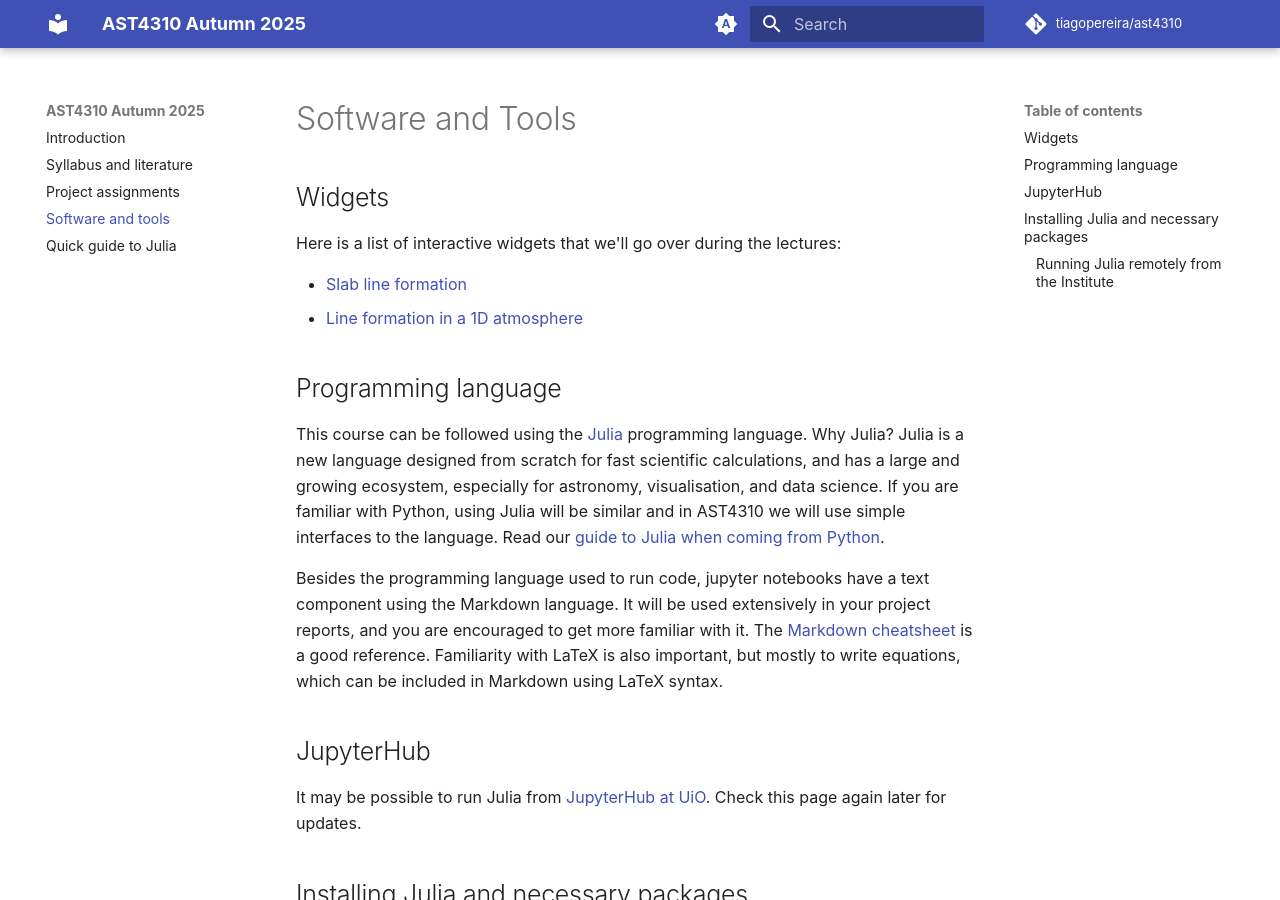
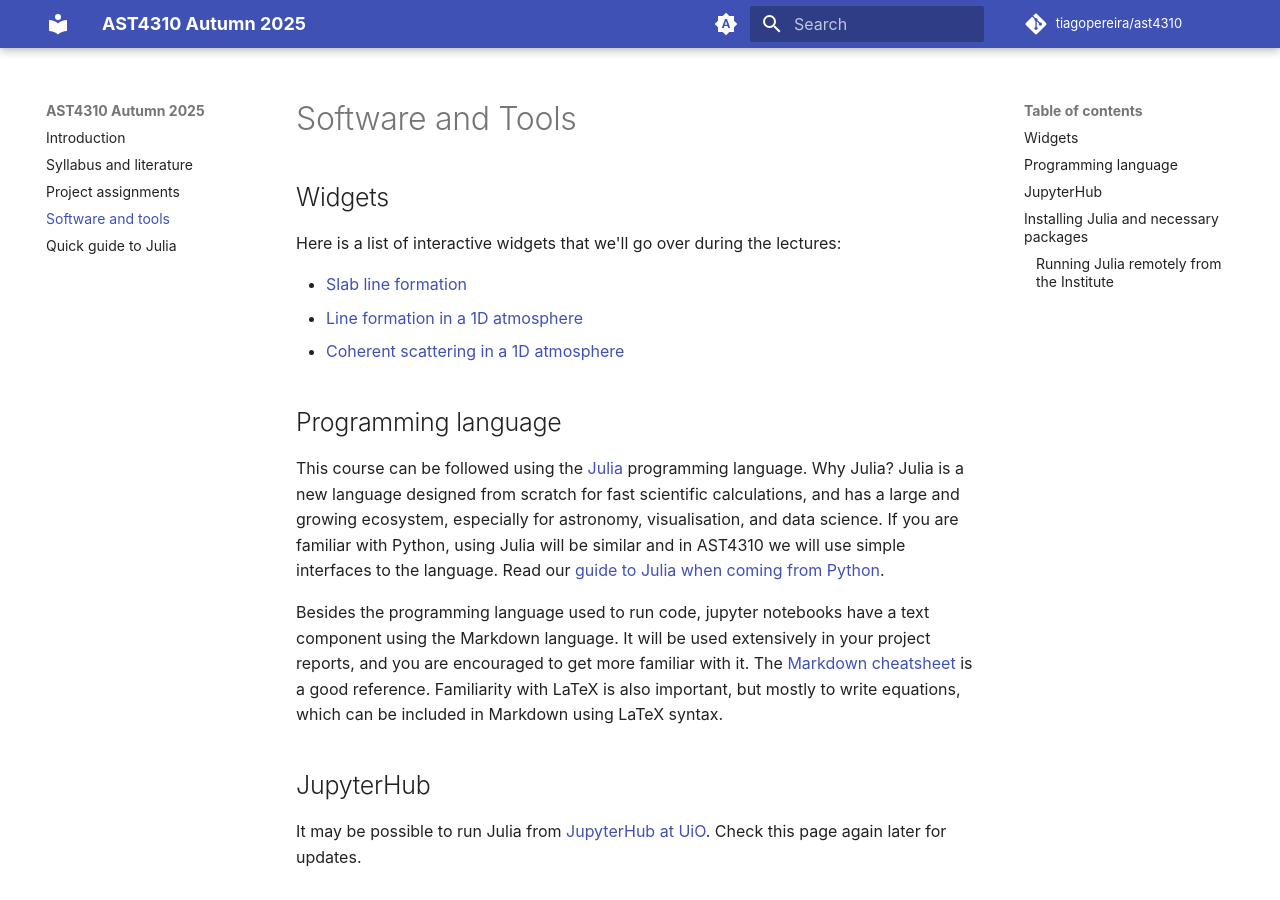
Before and after one commit to tiagopereira/ast4310, an MkDocs documentation site: the page built from docs/tools.md, in a window 1280 px wide and 900 px high. Built offline with MkDocs 1.6.1 and Material for MkDocs 9.7.7, drawn with Linux system fonts in a browser that asks for light colours; comment, search, counter and statistics services are not loaded.

Commit message:
Added link to scattering widget.

```diff
--- a/docs/tools.md
+++ b/docs/tools.md
@@ -6,6 +6,7 @@ Here is a list of interactive widgets that we'll go over during the lectures:
 
 * [Slab line formation](https://tiagopereira.space/widgets/slab.html)
 * [Line formation in a 1D atmosphere](https://tiagopereira.space/widgets/transp.html)
+* [Coherent scattering in a 1D atmosphere](https://tiagopereira.space/widgets/scattering.html)
 
 
 ## Programming language
```
